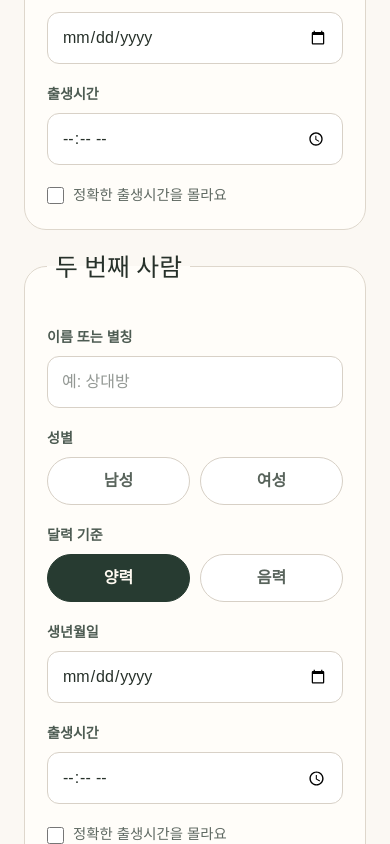
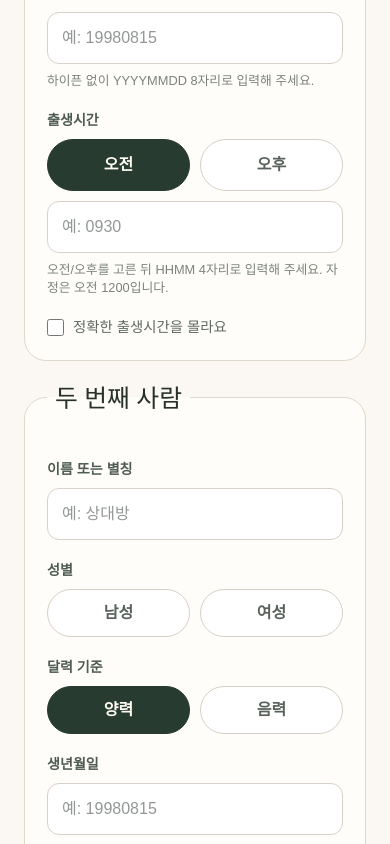
Before and after one commit to beforebelly216-star/woorigunghap, a Next.js app: page /one-to-one in a window 390 px wide. Shown: the part 940-1784 px from the top of the page. Built offline with nearby package versions, Linux system fonts and the light colour scheme.

Commit message:
feat: simplify mobile birth input
* feat: simplify mobile birth input

* style: optimize mobile birth time input

```diff
--- a/src/app/globals.css
+++ b/src/app/globals.css
@@ -51,6 +51,9 @@ button, input, select { font: inherit; }
 .field-stack input[type="text"], .field-stack input[type="date"], .field-stack input[type="time"] { width: 100%; border: 1px solid #d8d1c7; border-radius: 12px; background: #fff; padding: 13px 14px; color: #27312a; }
 .field-stack input:focus { outline: 2px solid #bca57e; outline-offset: 1px; border-color: transparent; }
 .field-stack input:disabled { background: #eee9e1; color: #91978f; }
+.time-input-row { display: grid; grid-template-columns: minmax(154px, .8fr) minmax(0, 1fr); gap: 10px; align-items: center; }
+.time-input-row .segmented-control { flex-wrap: nowrap; }
+.time-input-row .segmented-control label { flex: 1 1 0; padding: 13px 12px; text-align: center; }
 .field-hint { color: #7b827c; line-height: 1.4; }
 .check-row { display: flex; align-items: center; gap: 9px; margin-top: 12px; color: #5f6962; font-size: .9rem; }
 .check-row input { width: 17px; height: 17px; }
@@ -79,7 +82,7 @@ button, input, select { font: inherit; }
 .checkout-state { padding-top: 18vh; text-align: center; }
 .primary-link { display: inline-block; margin-top: 16px; border-radius: 12px; padding: 13px 18px; background: #273b31; color: #fffaf1; text-decoration: none; font-weight: 700; }
 @media (max-width: 760px) { .people-grid { grid-template-columns: 1fr; } .person-panel { padding: 22px; } }
-@media (max-width: 640px) { .landing-page, .result-page, .input-page { padding-top: 48px; } .hero { margin-bottom: 42px; } .product-grid { grid-template-columns: 1fr; } .product-card { min-height: 290px; } .relationship-options label, .segmented-control label { flex: 1 1 auto; text-align: center; } .checkout-card { padding: 20px; } }
+@media (max-width: 640px) { .landing-page, .result-page, .input-page { padding-top: 48px; } .hero { margin-bottom: 42px; } .product-grid { grid-template-columns: 1fr; } .product-card { min-height: 290px; } .relationship-options label, .segmented-control label { flex: 1 1 auto; text-align: center; } .time-input-row { grid-template-columns: 1fr; } .checkout-card { padding: 20px; } }
 
 .report-page { min-height: 100vh; padding: 52px 24px 72px; }
 .report-shell { width: min(100%, 980px); margin: 0 auto; }
--- a/src/components/one-to-one-form.tsx
+++ b/src/components/one-to-one-form.tsx
@@ -20,7 +20,17 @@ import {
 } from "@/lib/orders";
 import { saveOrderDraft } from "@/lib/order-storage";
 
-type PersonFormState = Omit<PersonBirthInput, "gender"> & { gender: Gender | "" };
+type Meridiem = "am" | "pm";
+type PersonFormState = {
+  displayName: string;
+  gender: Gender | "";
+  calendarType: PersonBirthInput["calendarType"];
+  birthDate: string;
+  birthTimeKnown: boolean;
+  birthTime: string;
+  meridiem: Meridiem;
+  isLeapMonth: boolean;
+};
 type FormState = {
   relationshipType: RelationshipType | "";
   personA: PersonFormState;
@@ -34,6 +44,7 @@ const emptyPerson = (): PersonFormState => ({
   birthDate: "",
   birthTimeKnown: true,
   birthTime: "",
+  meridiem: "am",
   isLeapMonth: false,
 });
 
@@ -42,6 +53,69 @@ const initialState: FormState = {
   personA: emptyPerson(),
   personB: emptyPerson(),
 };
+
+function numbersOnly(value: string, maxLength: number) {
+  return value.replace(/\D/g, "").slice(0, maxLength);
+}
+
+function toIsoBirthDate(value: string) {
+  if (!/^\d{8}$/.test(value)) return null;
+  return `${value.slice(0, 4)}-${value.slice(4, 6)}-${value.slice(6, 8)}`;
+}
+
+function toTwentyFourHourTime(value: string, meridiem: Meridiem) {
+  if (!/^\d{4}$/.test(value)) return null;
+  const hour = Number(value.slice(0, 2));
+  const minute = Number(value.slice(2, 4));
+  if (hour < 1 || hour > 12 || minute > 59) return null;
+
+  const normalizedHour = meridiem === "am"
+    ? hour === 12 ? 0 : hour
+    : hour === 12 ? 12 : hour + 12;
+  return `${String(normalizedHour).padStart(2, "0")}:${String(minute).padStart(2, "0")}`;
+}
+
+function toReportInput(form: FormState) {
+  const errors: Record<string, string> = {};
+
+  function normalizePerson(person: PersonFormState, prefix: "personA" | "personB"): PersonBirthInput | null {
+    const birthDate = toIsoBirthDate(person.birthDate);
+    if (!birthDate) {
+      errors[`${prefix}.birthDate`] = "생년월일 8자리를 YYYYMMDD 형식으로 다시 입력해 주세요.";
+    }
+
+    const birthTime = person.birthTimeKnown
+      ? toTwentyFourHourTime(person.birthTime, person.meridiem)
+      : null;
+    if (person.birthTimeKnown && !birthTime) {
+      errors[`${prefix}.birthTime`] = "오전/오후를 고르고 시간을 HHMM 형식으로 다시 입력해 주세요. (예: 오전 0930)";
+    }
+
+    if (!birthDate || (person.birthTimeKnown && !birthTime)) return null;
+    return {
+      displayName: person.displayName,
+      gender: person.gender as Gender,
+      calendarType: person.calendarType,
+      birthDate,
+      birthTimeKnown: person.birthTimeKnown,
+      birthTime,
+      isLeapMonth: person.isLeapMonth,
+    };
+  }
+
+  const personA = normalizePerson(form.personA, "personA");
+  const personB = normalizePerson(form.personB, "personB");
+  if (!personA || !personB || !form.relationshipType) return { input: null, errors };
+
+  return {
+    input: {
+      relationshipType: form.relationshipType as RelationshipType,
+      personA,
+      personB,
+    } satisfies OneToOneReportInput,
+    errors,
+  };
+}
 
 function PersonFields({
   title,
@@ -119,24 +193,16 @@ function PersonFields({
 
       <label className="field-stack">
         <span>생년월일</span>
-        {value.calendarType === "solar" ? (
-          <input
-            type="date"
-            min="1900-01-01"
-            value={value.birthDate}
-            onChange={(event) => onChange({ ...value, birthDate: event.target.value })}
-          />
-        ) : (
         <input
           type="text"
           inputMode="numeric"
-            maxLength={10}
-            placeholder="예: 1998-08-15"
+          autoComplete="bday"
+          maxLength={8}
+          placeholder="예: 19980815"
           value={value.birthDate}
-            onChange={(event) => onChange({ ...value, birthDate: event.target.value })}
+          onChange={(event) => onChange({ ...value, birthDate: numbersOnly(event.target.value, 8) })}
         />
-        )}
-        {value.calendarType === "lunar" ? <small className="field-hint">음력 날짜를 YYYY-MM-DD 형식으로 입력해 주세요.</small> : null}
+        <small className="field-hint">하이픈 없이 YYYYMMDD 8자리로 입력해 주세요.</small>
         {error("birthDate") ? <small className="field-error">{error("birthDate")}</small> : null}
       </label>
 
@@ -153,12 +219,33 @@ function PersonFields({
 
       <div className="field-stack">
         <span>출생시간</span>
+        <div className="time-input-row">
+          <div className="segmented-control" role="radiogroup" aria-label={`${title} 출생시간 오전 또는 오후`}>
+            {(["am", "pm"] as const).map((meridiem) => (
+              <label key={meridiem} className={value.meridiem === meridiem ? "selected" : ""}>
                 <input
-          type="time"
-          value={value.birthTime ?? ""}
+                  type="radio"
+                  name={`${prefix}-meridiem`}
+                  checked={value.meridiem === meridiem}
                   disabled={!value.birthTimeKnown}
-          onChange={(event) => onChange({ ...value, birthTime: event.target.value })}
+                  onChange={() => onChange({ ...value, meridiem })}
                 />
+                {meridiem === "am" ? "오전" : "오후"}
+              </label>
+            ))}
+          </div>
+          <input
+            type="text"
+            inputMode="numeric"
+            autoComplete="off"
+            maxLength={4}
+            placeholder="예: 0930"
+            value={value.birthTime}
+            disabled={!value.birthTimeKnown}
+            onChange={(event) => onChange({ ...value, birthTime: numbersOnly(event.target.value, 4) })}
+          />
+        </div>
+        <small className="field-hint">오전/오후를 고른 뒤 HHMM 4자리로 입력해 주세요. 자정은 오전 1200입니다.</small>
         <label className="check-row">
           <input
             type="checkbox"
@@ -167,7 +254,7 @@ function PersonFields({
               onChange({
                 ...value,
                 birthTimeKnown: !event.target.checked,
-                birthTime: event.target.checked ? null : "",
+                birthTime: event.target.checked ? "" : value.birthTime,
               })
             }
           />
@@ -201,11 +288,13 @@ export function OneToOneForm() {
       return;
     }
 
-    const input: OneToOneReportInput = {
-      relationshipType: form.relationshipType as RelationshipType,
-      personA: { ...form.personA, gender: form.personA.gender as Gender },
-      personB: { ...form.personB, gender: form.personB.gender as Gender },
-    };
+    const normalized = toReportInput(form);
+    if (Object.keys(normalized.errors).length > 0 || !normalized.input) {
+      setErrors({ ...nextErrors, ...normalized.errors });
+      return;
+    }
+
+    const input = normalized.input;
     const result = validateOneToOneReportInput(input);
     setErrors(result.errors);
     if (!result.valid) return;
```
Lines whose indentation alone changed are shown as unchanged.
